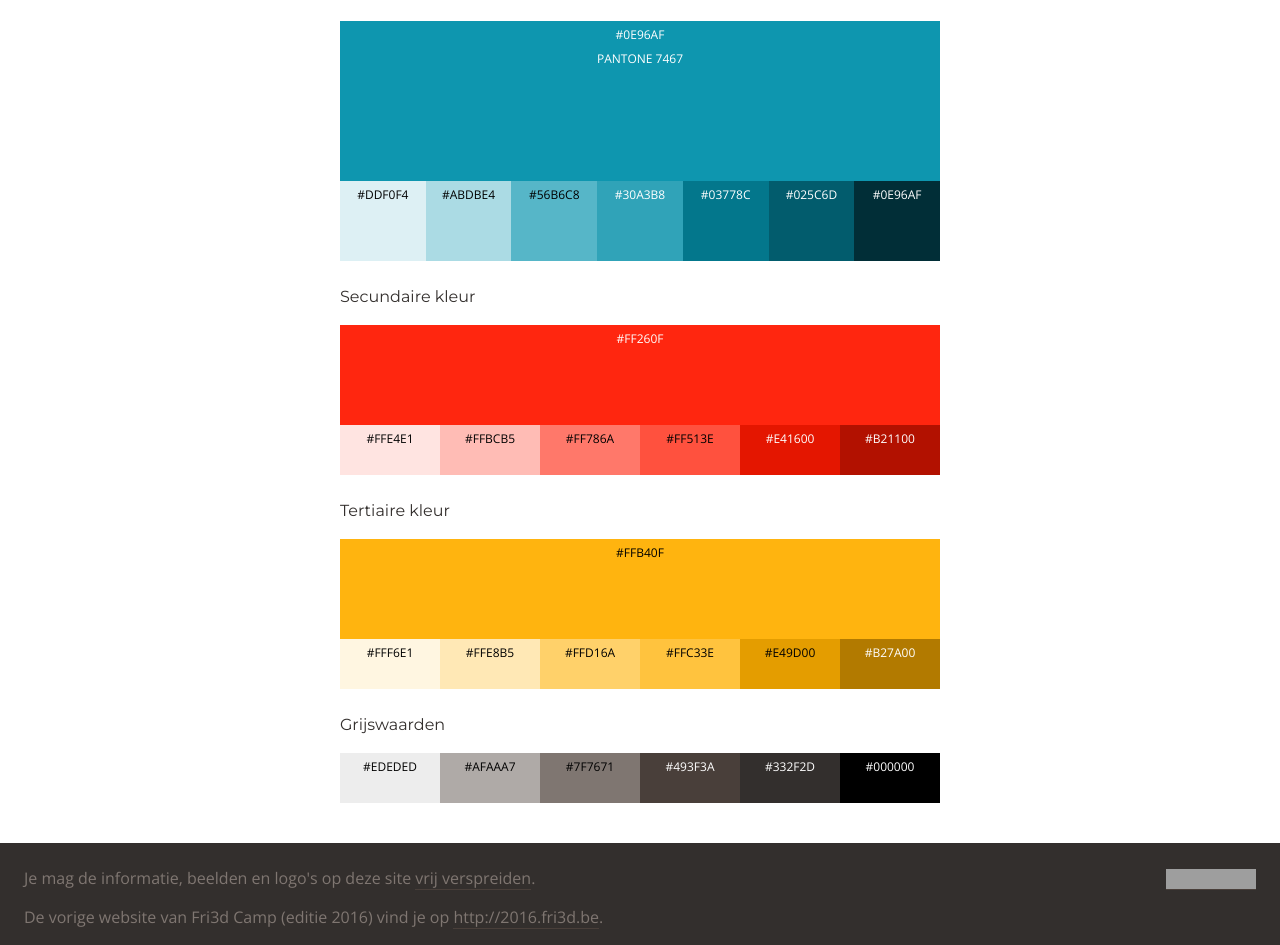
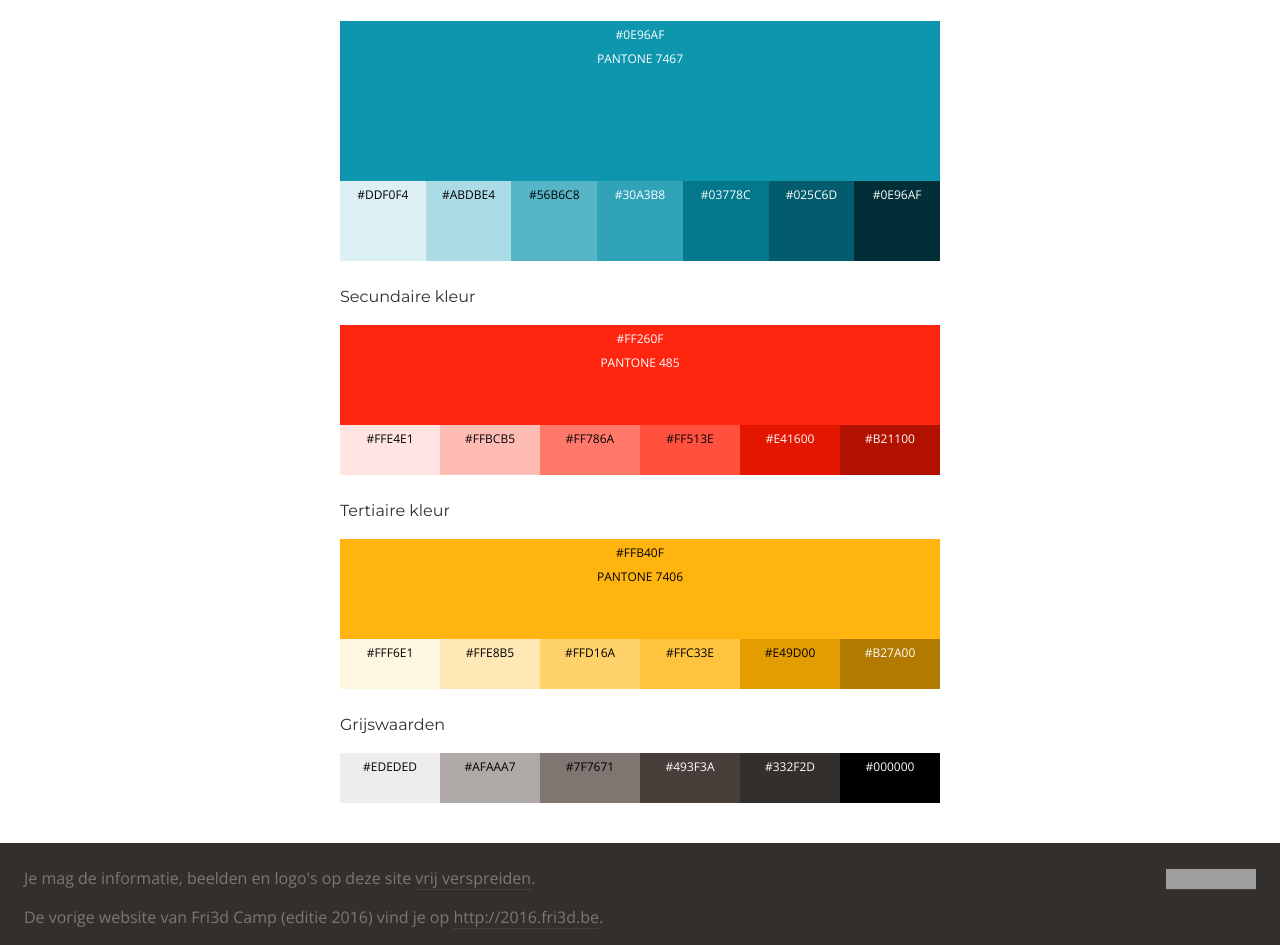
Before and after one commit to Fri3dCamp/fri3d2018-announce, a Jekyll site: the page built from styleguide/index.html, in a window 1280 px wide. Shown: the part 749-1694 px from the top of the page. Built offline with Jekyll 4.4.1, drawn with Linux system fonts in a browser that asks for light colours; nearby versions of some CDN libraries; grey boxes are pictures that could not be loaded.

Commit message:
pantonewaarden toegevoegd

```diff
--- a/styleguide/index.html
+++ b/styleguide/index.html
@@ -41,7 +41,7 @@ navitem: styleguide
   <h3>Secundaire kleur</h3>
   <ul class="swatches swatches-secondary">
       <li class="swatch secondary1">
-          <span>#FF260F</span>
+          <span>#FF260F<br />Pantone 485</span>
       </li>
       <li class="swatch secondary7">
           <span>#ffe4e1</span>
@@ -65,7 +65,7 @@ navitem: styleguide
   <h3>Tertiaire kleur</h3>
   <ul class="swatches swatches-tertiary">
       <li class="swatch tertiary1">
-          <span>#ffb40f</span>
+          <span>#ffb40f<br />Pantone 7406</span>
       </li>
       <li class="swatch tertiary7">
           <span>#fff6e1</span>
```
